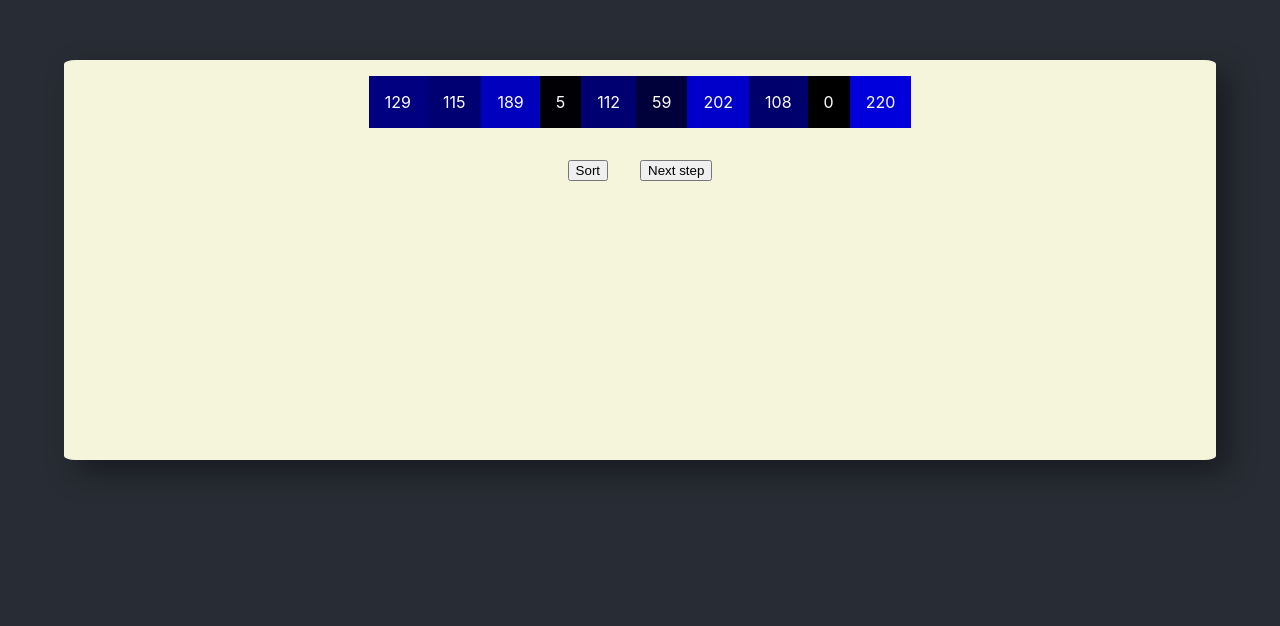
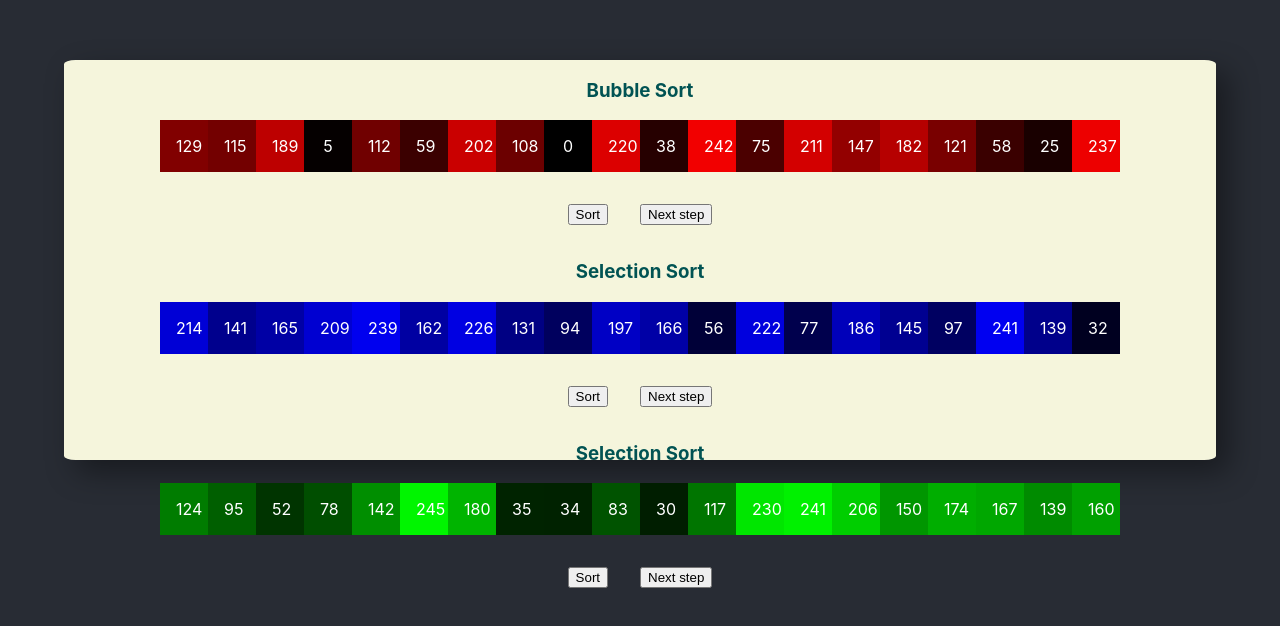
Before and after one commit to index-zer0/algo-view, a React (Create React App) app: page / in a window 1280 px wide. Shown: the part 140-766 px from the top of the page. Built offline with nearby package versions, Linux system fonts and the light colour scheme.

Commit message:
Add color preferences, refactor utils

```diff
--- a/src/App.css
+++ b/src/App.css
@@ -41,3 +41,14 @@
 		transform: rotate(360deg);
 	}
 }
+
+.container {
+	background-color: var(--bg-color);
+	width: 90vw;
+	height: 50vh;
+	border-radius: 1%;
+	box-shadow: 12px 12px 30px 0px rgba(0, 0, 0, 0.4);
+	-webkit-box-shadow: 12px 12px 30px 0px rgba(0, 0, 0, 0.4);
+	-moz-box-shadow: 12px 12px 30px 0px rgba(0, 0, 0, 0.4);
+	flex-direction: column;
+}
--- a/src/App.js
+++ b/src/App.js
@@ -1,10 +1,40 @@
 import { Box } from "./components";
 import "./App.css";
+import * as Sort from "./utils";
 
 const App = () => {
 	return (
 		<div className="App">
-			<Box />
+			<div className="container">
+				<Box
+					label="Bubble Sort"
+					sortingAlgo={async (array, setArray, withStep) => {
+						return await Sort.BubbleSort(array, setArray, withStep);
+					}}
+					color="red"
+				/>
+				<Box
+					label="Selection Sort"
+					sortingAlgo={async (array, setArray, withStep) => {
+						return await Sort.SelectionSort(
+							array,
+							setArray,
+							withStep
+						);
+					}}
+				/>
+				<Box
+					label="Selection Sort"
+					sortingAlgo={async (array, setArray, withStep) => {
+						return await Sort.SelectionSort(
+							array,
+							setArray,
+							withStep
+						);
+					}}
+					color="green"
+				/>
+			</div>
 		</div>
 	);
 };
--- a/src/components/Box/index.js
+++ b/src/components/Box/index.js
@@ -1,13 +1,9 @@
 import React from "react";
 import "./styles.css";
 
-const sleep = (milliseconds: number) => {
-	return new Promise((resolve) => setTimeout(resolve, milliseconds));
-};
-
 const newArray = (setSorted: () => void): number[] => {
 	const arr = [];
-	while (arr.length < 10) {
+	while (arr.length < 20) {
 		var r = Math.floor(Math.random() * 255); // Math.floor(Math.random() * 16777215).toString(16);
 		if (arr.indexOf(r) === -1) arr.push(r);
 	}
@@ -15,66 +11,62 @@ const newArray = (setSorted: () => void): number[] => {
 	return arr;
 };
 
-interface sortProps {
-	array: number[];
-	setArray: () => void;
-	withStep: boolean;
+const numberToColor = (item, color): string => {
+	switch (color) {
+		case "red":
+			return "rgb(" + item + ",0,0)";
+		case "green":
+			return "rgb(0," + item + ",0)";
+		default:
+			return "rgb(0,0," + item + ")";
+	}
+};
+
+interface BoxProps {
+	label: string;
+	sortingAlgo: () => void;
+	color: "red" | "green" | "blue";
 }
 
-const BubbleSort = async ({
-	array,
-	setArray,
-	withStep,
-}: sortProps): number[] => {
-	for (let i = 0; i < array.length - 1; i++) {
-		for (let j = 0; j < array.length - i - 1; j++) {
-			if (array[j] > array[j + 1]) {
-				const temp = array[j];
-				array[j] = array[j + 1];
-				array[j + 1] = temp;
-				await setArray([...array]);
-				await sleep(100);
-				if (withStep) {
-					return array;
-				}
-			}
-		}
-	}
-	return array;
-};
-
-const Box = () => {
+const Box = ({ label, sortingAlgo, color = "blue" }: BoxProps) => {
 	const [array, setArray] = React.useState([]);
 	const [sorted, setSorted] = React.useState(false);
+	const [loading, setLoading] = React.useState(false);
 	React.useEffect(() => {
 		setArray(newArray(setSorted));
 	}, []);
 
 	const sort = async (withStep: boolean = false) => {
-		await BubbleSort({ array, setArray, withStep });
+		if (!withStep) {
+			setLoading(true);
+		}
+		await sortingAlgo({ array, setArray, withStep });
 		if (withStep) {
 			for (let i = 0; i < array.length - 1; i++) {
 				// this should change for descending
 				if (array[i] > array[i + 1]) {
 					// not sorted
+					setLoading(false);
 					return;
 				}
 			}
 		}
 		setSorted(true);
+		setLoading(false);
 	};
 	return (
-		<div className="container">
+		<div>
+			<h3 className="title">{label}</h3>
 			<div className="algo">
-				{/*displayArray(array)*/}
 				{array.map((item, index) => (
 					<Cell
 						key={index}
 						value={item}
-						color={"rgb(0,0," + item + ")"}
+						color={numberToColor(item, color)}
 					/>
 				))}
 			</div>
+			{!loading && (
 				<button
 					className="button"
 					onClick={() => {
@@ -87,7 +79,8 @@ const Box = () => {
 				>
 					{!sorted ? "Sort" : "New array"}
 				</button>
-			{!sorted && (
+			)}
+			{!loading && !sorted && (
 				<button
 					className="button"
 					onClick={() => {
--- a/src/components/Box/styles.css
+++ b/src/components/Box/styles.css
@@ -1,14 +1,3 @@
-.container {
-	background-color: var(--bg-color);
-	width: 90vw;
-	height: 50vh;
-	border-radius: 1%;
-	box-shadow: 12px 12px 30px 0px rgba(0, 0, 0, 0.4);
-	-webkit-box-shadow: 12px 12px 30px 0px rgba(0, 0, 0, 0.4);
-	-moz-box-shadow: 12px 12px 30px 0px rgba(0, 0, 0, 0.4);
-	flex-direction: column;
-}
-
 .algo {
 	margin: 1rem;
 	display: flex;
@@ -22,9 +11,13 @@
 }
 
 .cell {
-	/*width: 5rem;*/
+	width: 1rem;
 	padding: 1rem;
 	min-height: 1rem;
 	align-items: center;
 	justify-content: center;
 }
+
+.title {
+	color: rgb(1, 83, 83);
+}
--- /dev/null
+++ b/src/utils/common.js
@@ -0,0 +1,3 @@
+export const sleep = (milliseconds: number) => {
+	return new Promise((resolve) => setTimeout(resolve, milliseconds));
+};
--- /dev/null
+++ b/src/utils/index.js
@@ -0,0 +1 @@
+export * from "./sort";
--- /dev/null
+++ b/src/utils/sort.js
@@ -0,0 +1,56 @@
+import { sleep } from "./common";
+
+interface sortProps {
+	array: number[];
+	setArray: () => void;
+	withStep: boolean;
+}
+
+const updateState = async ({ array, setArray, withStep }: sortProps): void => {
+	await setArray([...array]);
+	await sleep(100);
+	if (withStep) {
+		return array;
+	}
+};
+
+export const BubbleSort = async ({
+	array,
+	setArray,
+	withStep,
+}: sortProps): number[] => {
+	for (let i = 0; i < array.length - 1; i++) {
+		for (let j = 0; j < array.length - i - 1; j++) {
+			if (array[j] > array[j + 1]) {
+				const temp = array[j];
+				array[j] = array[j + 1];
+				array[j + 1] = temp;
+				await updateState({ array, setArray, withStep });
+			}
+		}
+	}
+	return array;
+};
+
+export const SelectionSort = async ({
+	array,
+	setArray,
+	withStep,
+}: sortProps): number[] => {
+	let len = array.length;
+	for (let i = 0; i < len; i++) {
+		let min = i;
+		for (let j = i + 1; j < len; j++) {
+			if (array[min] > array[j]) {
+				min = j;
+			}
+		}
+		if (min !== i) {
+			let tmp = array[i];
+			array[i] = array[min];
+			array[min] = tmp;
+			await updateState({ array, setArray, withStep });
+		}
+	}
+	return array;
+};
```
Lines whose indentation alone changed are shown as unchanged.
